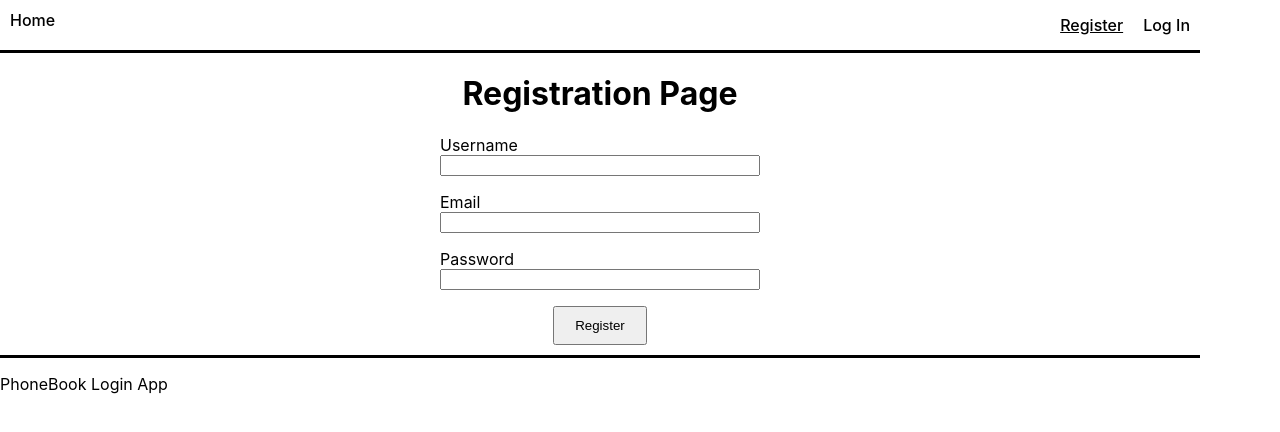
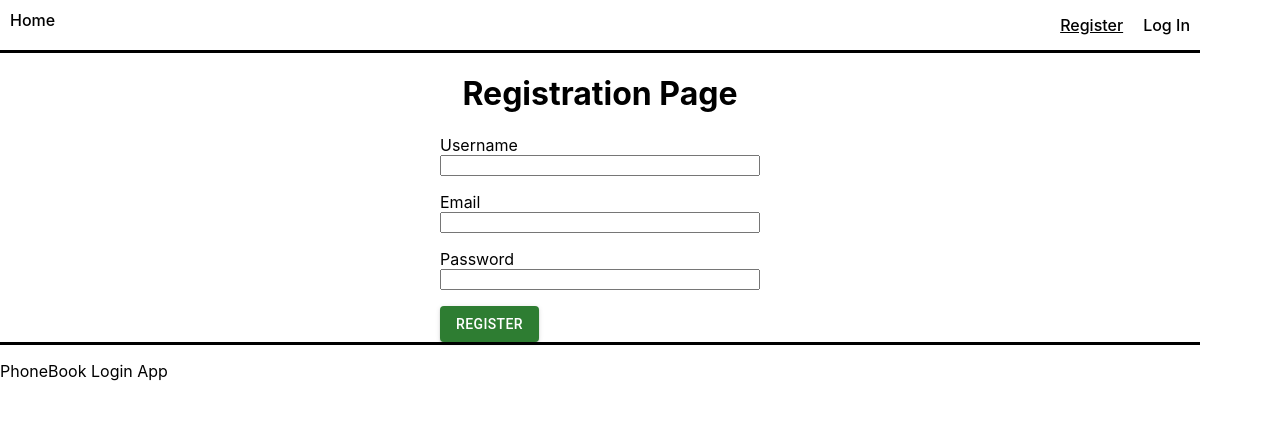
Before and after one commit to dkusnieruk/goit-react-hw-08-phonebook, a React (Create React App) app: page /register in a window 1280 px wide. Shown: the top 432 px of the page. Built offline with nearby package versions, Linux system fonts and the light colour scheme.

Commit message:
update task
registration button

```diff
--- a/src/pages/Registration.js
+++ b/src/pages/Registration.js
@@ -1,5 +1,6 @@
 import { useDispatch } from 'react-redux';
 import { useRef } from 'react';
+import { Button } from '@mui/material';
 import { register } from 'Redux/operations';
 import css from '../pages/register.module.css';
 
@@ -43,9 +44,14 @@ const Registration = () => {
           Password
           <input type="password" name="password" ref={inputPassword} />
         </label>
-        <button className={css.button} type="submit">
+        <Button
+          variant="contained"
+          color="success"
+          className={css.button}
+          type="submit"
+        >
           Register
-        </button>
+        </Button>
       </form>
     </div>
   );
```
Also changed, not shown: src/components/ContactItem/ContactItem.js (+0 -8 lines).
